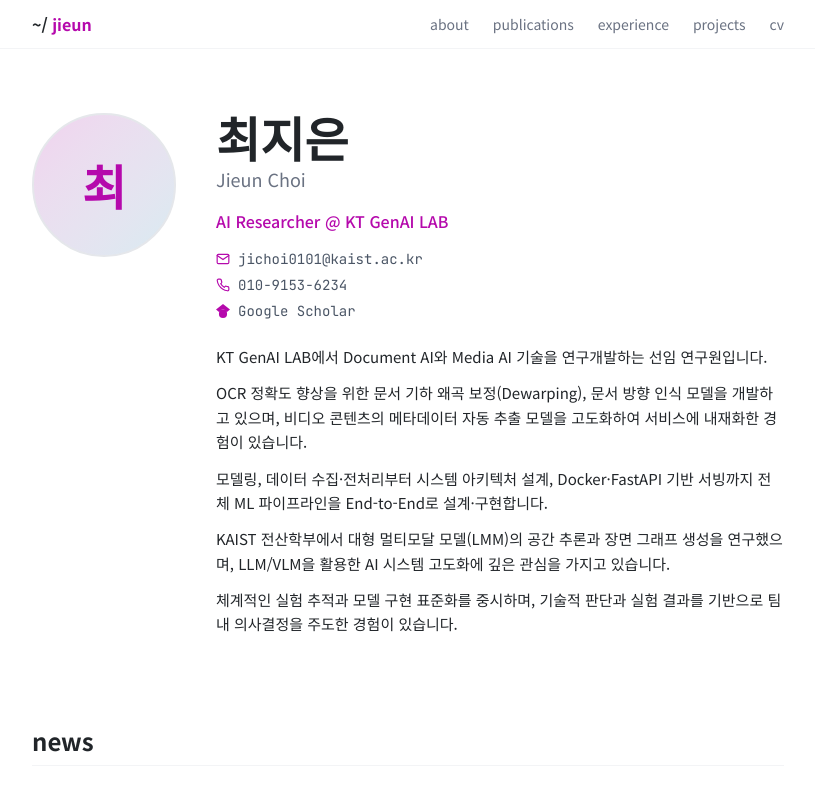
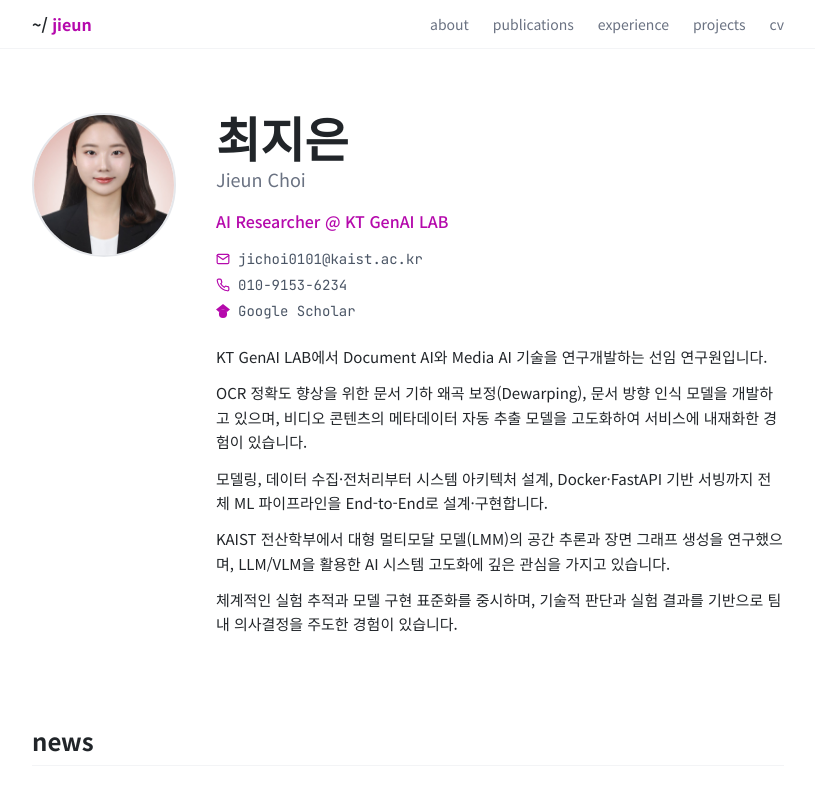
Before and after one commit to ilileun/profile, a Next.js app: page / in a window 1280 px wide. Shown: the top 800 px of the page, without its empty margins (232-1047 px from the left). Built offline with nearby package versions, Linux system fonts and the light colour scheme.

Commit message:
Add profile photo

```diff
--- a/src/components/HeroSection.tsx
+++ b/src/components/HeroSection.tsx
@@ -10,11 +10,13 @@
       <div className="flex flex-col md:flex-row gap-10 items-start">
         {/* Left: Avatar */}
         <div className="shrink-0 mx-auto md:mx-0">
-          <div className="w-36 h-36 rounded-full bg-gradient-to-br from-theme/20 to-theme-dark/20 flex items-center justify-center border-2 border-gray-200 dark:border-gray-700">
-            <span className="text-5xl font-bold text-theme">
-              {profile.name.charAt(0)}
-            </span>
-          </div>
+          <img
+            src={`${process.env.NODE_ENV === "production" ? "/profile" : ""}/profile.jpg`}
+            alt={profile.name}
+            width={144}
+            height={144}
+            className="w-36 h-36 rounded-full object-cover border-2 border-gray-200 dark:border-gray-700"
+          />
         </div>
 
         {/* Right: Info */}
```
Also changed, not shown: public/profile.jpg (added).
